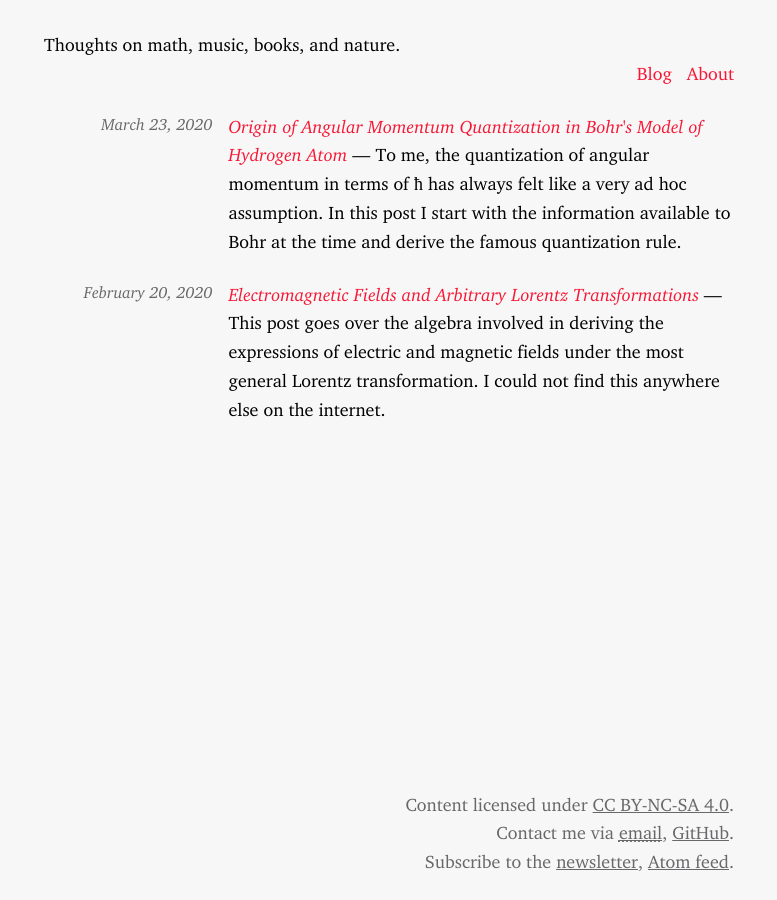
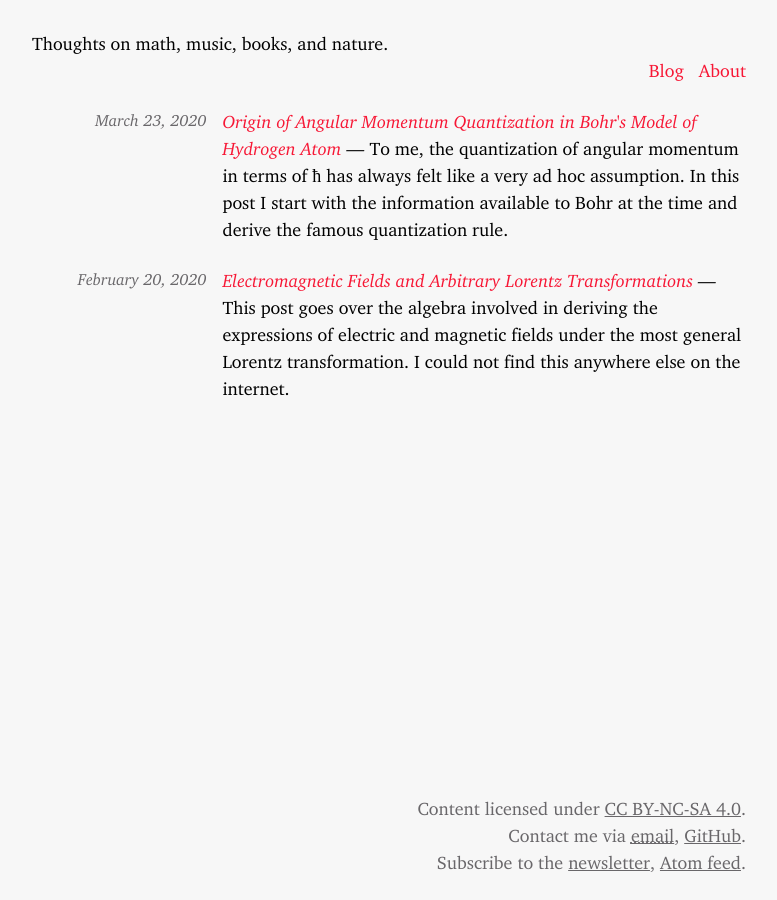
Before and after one commit to LeonardoGoller/LeonardoGoller.github.io, a Jekyll site: the page built from index.html, in a window 1280 px wide. Shown: the whole page, without its empty margins (251-1028 px from the left). Built offline with Jekyll 4.4.1, drawn with Linux system fonts in a browser that asks for light colours; comment, search, counter and statistics services are not loaded.

Commit message:
cleaned up stylesheet

```diff
--- a/assets/styles/main.scss
+++ b/assets/styles/main.scss
@@ -10,9 +10,7 @@
 /* Fonts */
 @import 'fonts.scss';
 
-$base-font-size: 1.8rem;
-$small-font-size: .9 * $base-font-size;
-$large-font-size: 1.2 * $base-font-size;
+$base-size: 1.8rem;
 
 $serif: 'Charter', serif;
 $mono: 'Fira Mono', monospace;
@@ -28,16 +26,17 @@
 
 html {
   font-family: $serif;
+  font-kerning: normal;
   font-size: 10px;
 }
 
 body {
   background: $white;
-  font-size: $base-font-size;
-  line-height: 1.6;
+  font-size: $base-size;
+  line-height: 1.5;
   margin: 0 auto;
   max-width: 75rem;
-  padding: 3rem 3rem 0;
+  padding: 3rem 1.8rem 0;
 
   & > * {
     margin-bottom: 2.4rem;
@@ -57,15 +56,15 @@
 }
 
 h1 {
-  font-size: 1.6 * $base-font-size;
+  font-size: 1.6 * $base-size;
 }
 
 h2 {
-  font-size: 1.4 * $base-font-size;
+  font-size: 1.4 * $base-size;
 }
 
 h3 {
-  font-size: 1.2 * $base-font-size;
+  font-size: 1.2 * $base-size;
 }
 
 img,
@@ -85,7 +84,7 @@
   }
 
   figcaption {
-    font-size: $small-font-size;
+    font-size: .9 * $base-size;
     text-align: center;
 
     &::before {
@@ -106,12 +105,12 @@
   box-shadow: 0 0 .1rem $grey;
   display: inline-block;
   font-family: $mono;
-  font-size: $small-font-size;
-  padding: 0;
+  font-size: .8 * $base-size;
+  padding: 0 .3rem;
 
   pre > & {
     display: block;
-    overflow-y: scroll;
+    overflow: auto;
     padding: .4rem 1.4rem;
   }
 }
@@ -173,7 +172,7 @@
     color: $grey;
     display: flex;
     flex: 1;
-    font-size: $small-font-size;
+    font-size: .9 * $base-size;
     font-style: italic;
     padding-right: 1.6rem;
     text-align: right;
@@ -186,7 +185,7 @@
 
     h2 {
       display: inline;
-      font-size: $base-font-size;
+      font-size: $base-size;
       font-style: italic;
       font-weight: normal;
 
```
